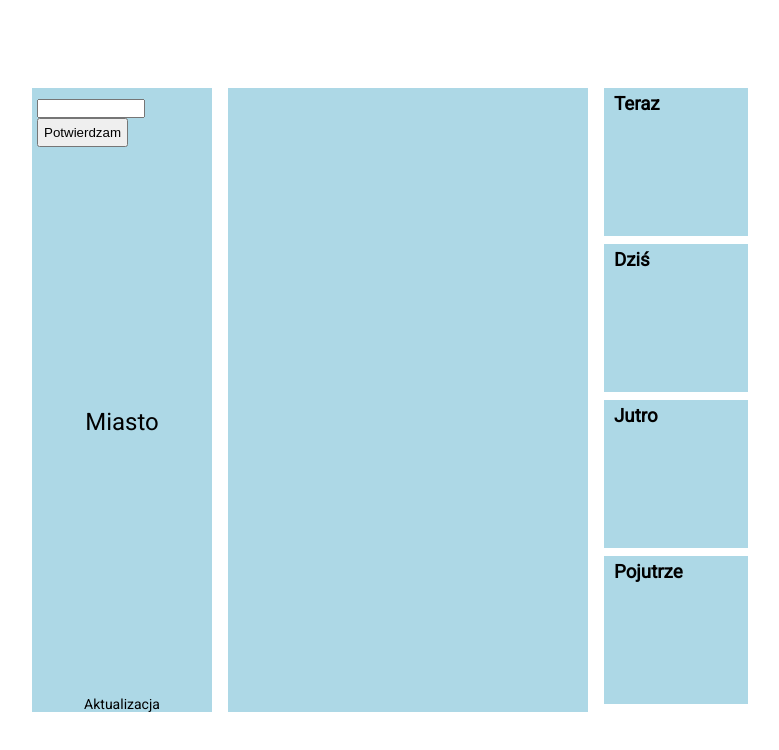
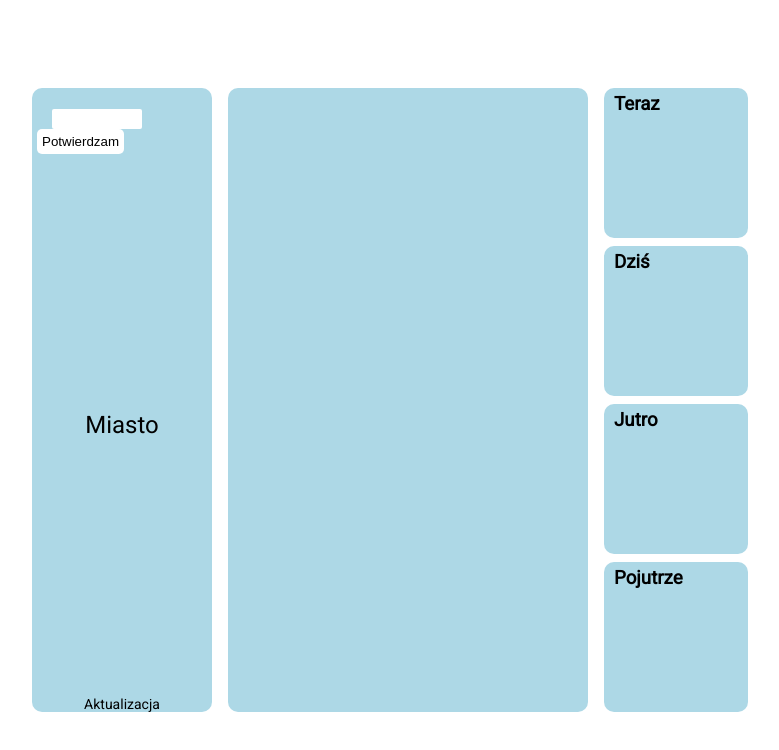
Before and after one commit to JakubSosn/WeatherApp, a plain HTML site: page index.html in a window 1280 px wide. Shown: the whole page, without its empty margins (232-1011 px from the left). Drawn offline with Linux system fonts and the light colour scheme; no server answers.

Commit message:
better styling

```diff
--- a/style.css
+++ b/style.css
@@ -18,6 +18,7 @@
   background-color: lightblue;
   flex: 1;
   margin: 0.5em;
+  border-radius: 10px;
 
   display: flex;
   flex-direction: column;
@@ -27,17 +28,28 @@
 }
 
 .search {
-  margin-top: 10px;
+  margin-top: 20px;
 }
 
 .search form input {
-  margin-left: 5px;
-  width: 60%;
+  margin-left: 20px;
+  height: 20px;
+  width: 50%;
+  border: 0;
+  border-radius: 2px;
 }
 
 .search form button {
   padding: 5px;
   margin-left: 5px;
+  background-color: white;
+  border: 0;
+  border-radius: 5px;
+  cursor: pointer;
+}
+
+.search form button:hover {
+  background-color: #eee;
 }
 
 #result {
@@ -48,12 +60,14 @@
 }
 
 #result li {
-  margin-left: 5px;
+  margin-left: 20px;
   padding: 5px 0;
+  cursor: pointer;
 }
 
 #result li:hover {
   background-color: #eee;
+  font-weight: bold;
 }
 
 .showCity {
@@ -69,6 +83,7 @@
   background-color: lightblue;
   flex: 2;
   margin: 0.5em;
+  border-radius: 10px;
 }
 
 .mainContent h1 {
@@ -117,12 +132,21 @@
 .forecastBar > * {
   background-color: lightblue;
   width: 80%;
-  margin-bottom: 0.5em;
+  margin-bottom: 0.5rem;
+  border-radius: 10px;
+}
+
+.forecastBar:nth-last-child(1) {
+  margin-bottom: 0;
 }
 
 h3 {
   padding: 5px 0 0 10px;
   cursor: pointer;
+}
+
+h3:hover {
+  transform: scale(0.9);
 }
 
 .aside {
```
